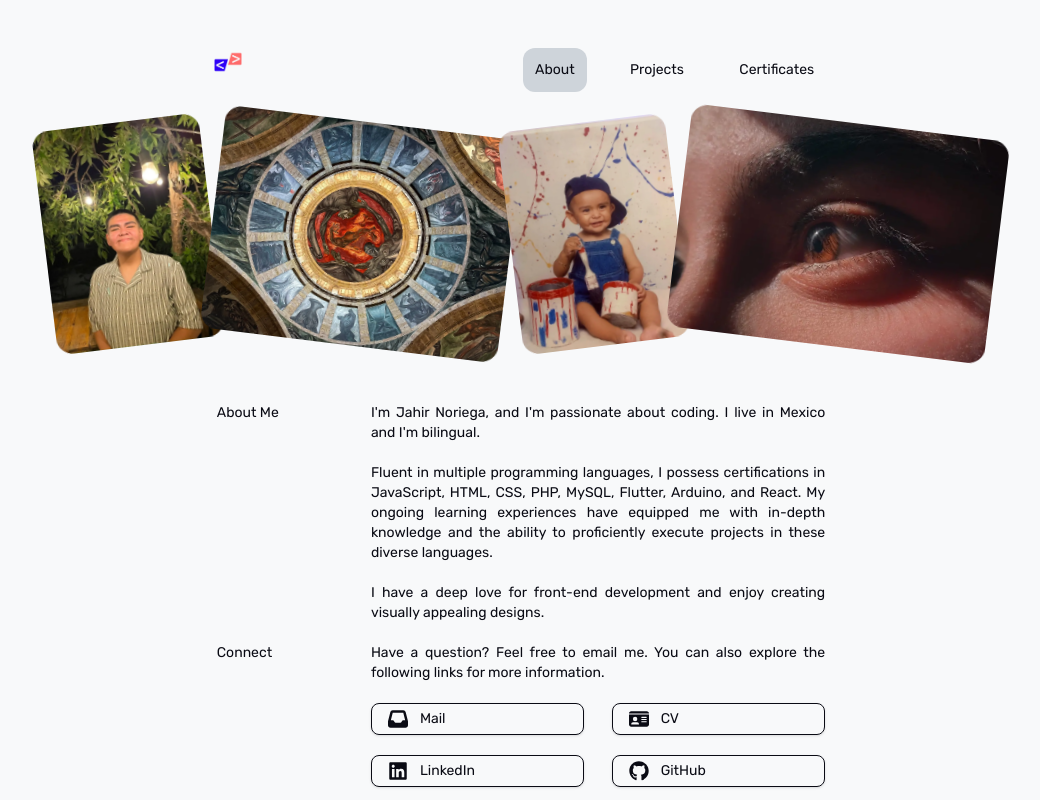
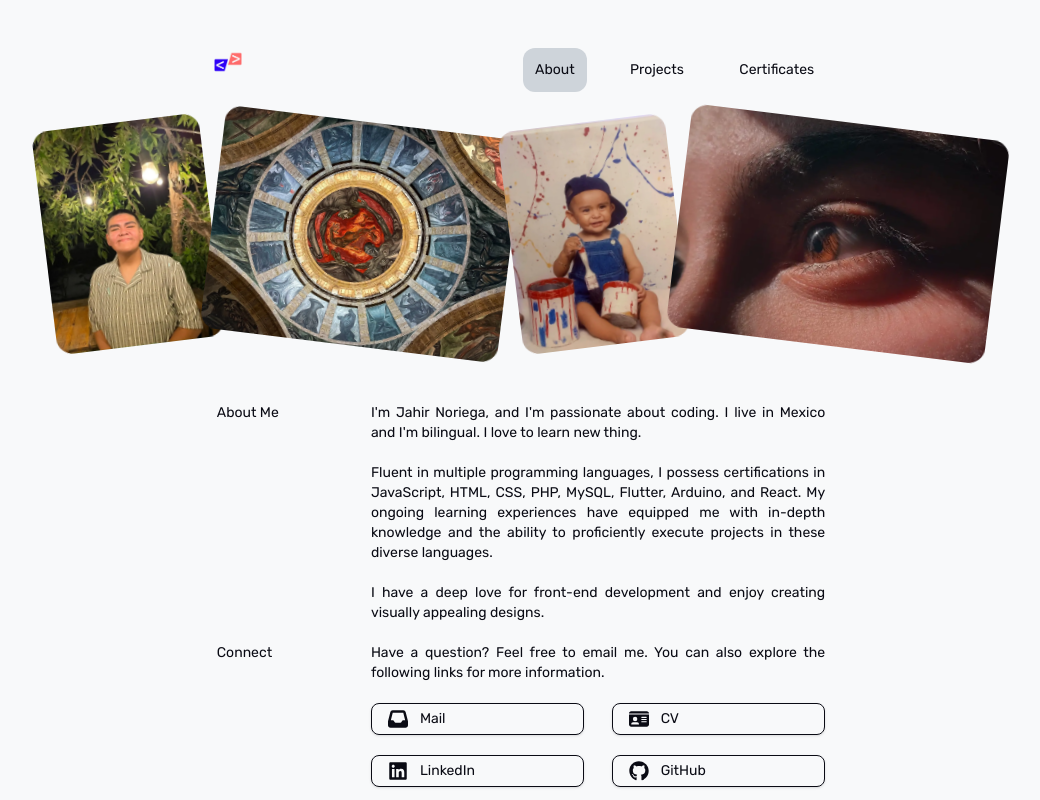
Before and after one commit to jahirnoriega/jahirnoriega.dev, a React (Vite) app: page /about in a window 1280 px wide. Shown: the top 800 px of the page, without its empty margins (119-1159 px from the left). Built offline with nearby package versions, Linux system fonts and the light colour scheme.

Commit message:
Update About.jsx

```diff
--- a/src/pages/About.jsx
+++ b/src/pages/About.jsx
@@ -40,7 +40,7 @@ function About() {
             <td className="w-3/4 ">
               <p className="mb-4">
                 I'm Jahir Noriega, and I'm passionate about coding. I live in
-                Mexico and I'm bilingual.
+                Mexico and I'm bilingual. I love to learn new thing.
               </p>
             </td>
           </tr>
```
